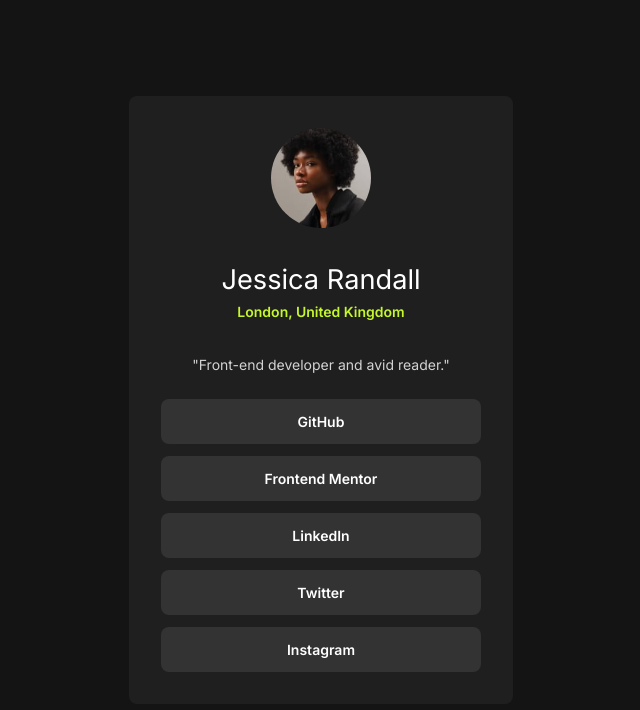
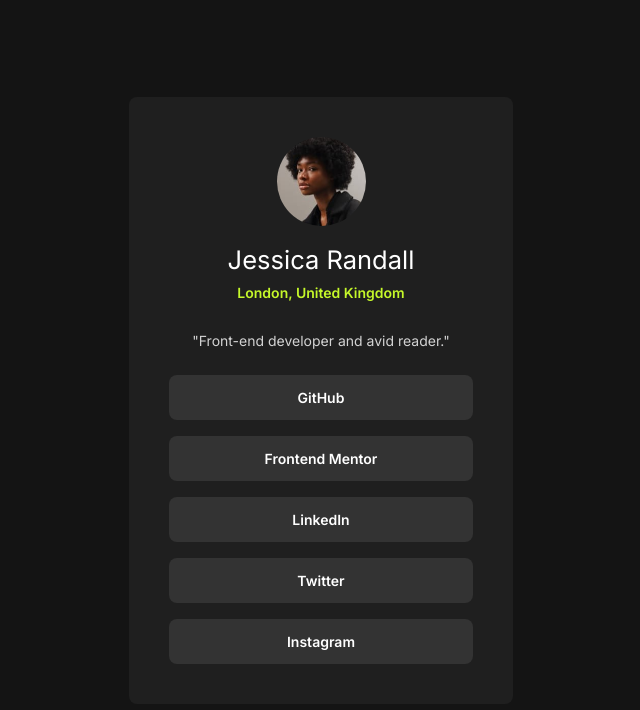
Before and after one commit to IEdiong/fem-social-links-profile, a plain HTML site: page index.html in a window 1280 px wide. Shown: the whole page, without its empty margins (319-959 px from the left). Drawn offline with Linux system fonts and the light colour scheme.

Commit message:
fix: layout adjustments

```diff
--- a/styles/index.css
+++ b/styles/index.css
@@ -27,7 +27,9 @@
   --spacing-100: 0.5rem;
   --spacing-150: 0.75rem;
   --spacing-200: 1.5rem;
-  --spacing-250: 2rem;
+  --spacing-250: 0.875rem;
+  --spacing-300: 2rem;
+  --spacing-350: 2.5rem;
 }
 
 /*! RESET */
@@ -95,8 +97,8 @@ li {
 }
 
 .card__img {
-  height: 100px;
-  width: 100px;
+  height: 89px;
+  width: 89px;
   border-radius: 150px;
   overflow: hidden;
   position: relative;
@@ -114,29 +116,30 @@ li {
 }
 
 .card__title h2 {
-  font-size: var(--fz-2xl);
+  /* font-size: var(--fz-xl); */
+  font-size: 25.5px;
   font-weight: 400;
-  line-height: 150%;
+  line-height: 160%;
 }
 
 .card__title address {
   color: var(--green);
   font-style: normal;
   font-weight: 600;
-  line-height: 150%;
+  line-height: 180%;
 }
 
 .card p {
   text-align: center;
   opacity: 0.8;
-  margin-top: var(--spacing-250);
+  margin-top: var(--spacing-200);
 }
 
 .card__links {
   display: flex;
   flex-direction: column;
   align-items: stretch;
-  row-gap: var(--spacing-150);
+  row-gap: 1rem;
 
   margin-top: var(--spacing-200);
 }
@@ -180,7 +183,7 @@ li {
   } */
 
   .card {
-    padding: var(--spacing-250);
+    padding: var(--spacing-350);
   }
 
   a:hover,
```
